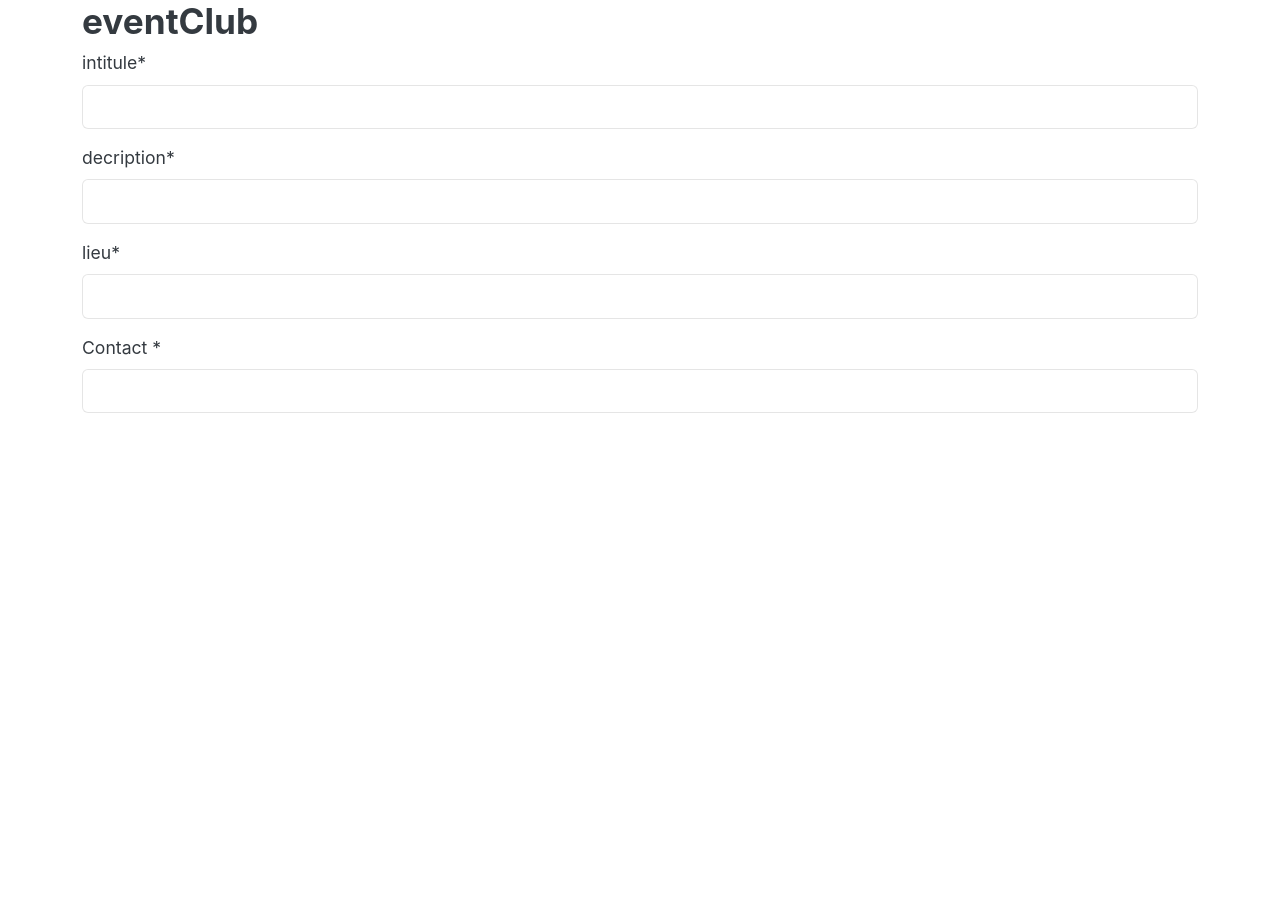
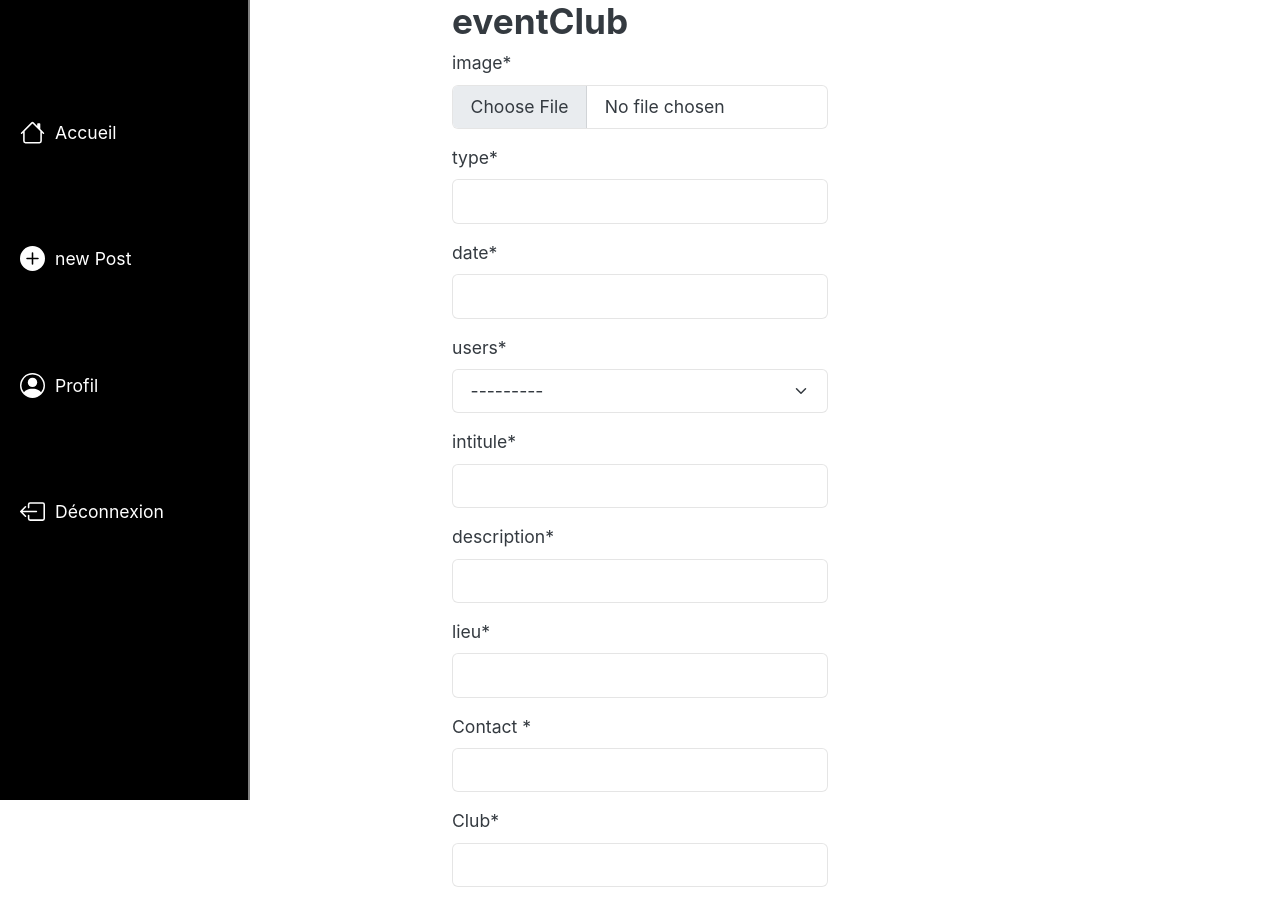
Before and after one commit to yacinbb/Django-Project, a Django app: page /StudenHelp/eventClub/ in a window 1280 px wide. Before the commit the page ends 413 px from the top, so only its background shows below. Run offline with Django 5.2, Linux system fonts and the light colour scheme; data comes from the database, SQL or seed files in the repository; both versions use the stored data as it was after the commit; some libraries are stand-ins or nearby versions.

Commit message:
add event-club forms

```diff
--- a/StudenHelp/forms.py
+++ b/StudenHelp/forms.py
@@ -27,18 +27,23 @@ class UserRegistrationForm(UserCreationForm):
         model = User
         fields = UserCreationForm.Meta.fields + ('nom', 'prenom' , 'email','telephone')
 class Poste(forms.Form):
+    image = forms.ImageField(label='image')
+    type = forms.IntegerField(label='type')
+    date = forms.DateField(label='date')
+    users = forms.ModelChoiceField(queryset=User.objects.all(), label='users')
     class Meta:
         model = Poste
-        fields = "all"
+        fields = "__all__"
 class Evenement(Poste) :
     intitule = forms.CharField(label='intitule')
-    description = forms.CharField(label='decription')
+    description = forms.CharField(label='description')
     lieu = forms.CharField(label='lieu')
     contactinfo = forms.CharField(label='Contact ')
     class Meta() :
         model = Evenement
         fields = "__all__"
 class EvenClub(Evenement):
+    club = forms.CharField(label='Club')
     class Meta() :
         model = EvenClub
         fields = "__all__"
--- a/StudenHelp/models.py
+++ b/StudenHelp/models.py
@@ -10,8 +10,8 @@ class User(models.Model) :
     def __str__(self):
         return f"nom: {self.nom}, prenom: {self.prenom}, telephone: {self.telephone}, email: {self.email}"
 class Poste(models.Model) :
-    image = models.ImageField(blank=True),
-    type = models.IntegerField(default=0),
+    image = models.ImageField(blank=True)
+    type = models.IntegerField(default=0)
     date = models.DateField(default=date.today)
     users = models.ForeignKey(User ,on_delete=models.CASCADE)
     def __str__(self) :
@@ -59,7 +59,7 @@ class Evenement(Poste):
 class EvenClub (Evenement)  :
     club = models.CharField(max_length=255)
     def __str__(self) :
-        return "club "+self.club+""
+        return f"club {self.club}"
 # class EvenSocial :
 class EvenSocial(Evenement) :
     prix = models.FloatField()
--- a/StudenHelp/templates/eventClub.html
+++ b/StudenHelp/templates/eventClub.html
@@ -1,23 +1,19 @@
+{% extends 'base.html' %}
 {% load crispy_forms_tags %}
 {% block content %}
 <head>
     <link rel="stylesheet" type="text/css" href="https://bootswatch.com/5/litera/bootstrap.min.css">
-
+<style>
+    .container{
+        width: 400px;
+        margin: 0 auto;
+    }
+</style>
 </head>
 <div class="container">
     <h2>eventClub</h2>
-    <!-- <form method="post" action="{% url 'home' %}"> -->
         {% csrf_token %}
         {% crispy form %}
-        <!-- <button type="submit" class="btn btn-primary">Se connecter</button>
-        <br>
-        <small>
-            Pas encore inscrit ?
-            <a href="{% url 'register' %}">S'inscrire</a>
-            <br>
-            Mot de passe oublié ?
-            <a href="{% url 'password_reset' %}">Renouveler mon mot de passe</a>
-        </small>
-    </form> -->
+
 </div>
 {% endblock %}
--- a/StudenHelp/templates/home.html
+++ b/StudenHelp/templates/home.html
@@ -139,7 +139,7 @@
                                     <path d="M34.6 3.1c-4.5 0-7.9 1.8-10.6 5.6-2.7-3.7-6.1-5.5-10.6-5.5C6 3.1 0 9.6 0 17.6c0 7.3 5.4 12 10.6 16.5.6.5 1.3 1.1 1.9 1.7l2.3 2c4.4 3.9 6.6 5.9 7.6 6.5.5.3 1.1.5 1.6.5s1.1-.2 1.6-.5c1-.6 2.8-2.2 7.8-6.8l2-1.8c.7-.6 1.3-1.2 2-1.7C42.7 29.6 48 25 48 17.6c0-8-6-14.5-13.4-14.5z">
                                     </path>
                                 </svg>
-                                <svg class="icon" aria-label="Commenter" class="x1lliihq x1n2onr6 x5n08af" fill="currentColor" height="30" role="img" viewBox="0 0 24 24" width="30">
+                               <svg class="icon" aria-label="Commenter" class="x1lliihq x1n2onr6 x5n08af" fill="currentColor" height="30" role="img" viewBox="0 0 24 24" width="30">
                                     <title>Commenter</title>
                                     <path d="M20.656 17.008a9.993 9.993 0 1 0-3.59 3.615L22 22Z" fill="none" stroke="currentColor" stroke-linejoin="round" stroke-width="2">
                                     </path>
```
Also changed, not shown: StudenHelp/migrations/0003_poste_image_poste_type.py (added), db.sqlite3.
